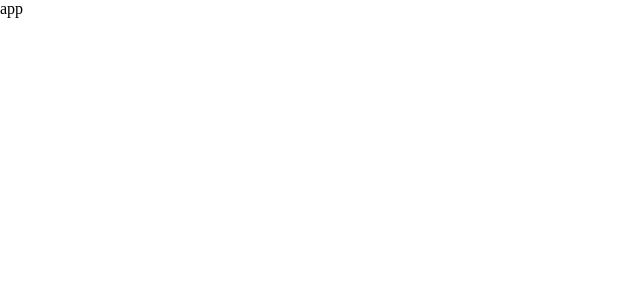
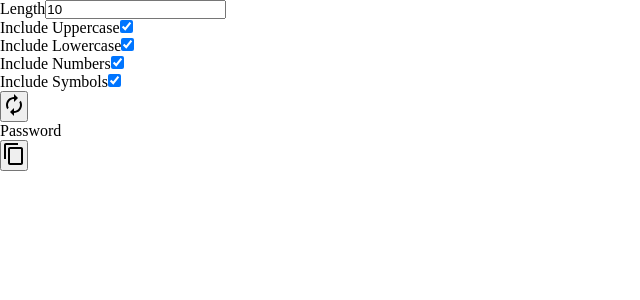
Before and after one commit to liquidwater0/password-generator, a React (Vite) app: page / in a window 1280 px wide. Shown: the top 300 px of the page, without its empty margins (0-640 px from the left). Built offline with nearby package versions, Linux system fonts and the light colour scheme.

Commit message:
add html and some state

```diff
--- a/index.html
+++ b/index.html
@@ -4,7 +4,7 @@
     <meta charset="UTF-8" />
     <link rel="icon" type="image/svg+xml" href="/vite.svg" />
     <meta name="viewport" content="width=device-width, initial-scale=1.0" />
-    <title>Vite + React + TS</title>
+    <title>Password Generator</title>
   </head>
   <body>
     <div id="root"></div>
--- a/package.json
+++ b/package.json
@@ -10,6 +10,10 @@
     "preview": "vite preview"
   },
   "dependencies": {
+    "@emotion/react": "^11.10.6",
+    "@emotion/styled": "^11.10.6",
+    "@mui/icons-material": "^5.11.16",
+    "@mui/material": "^5.12.2",
     "react": "^18.2.0",
     "react-dom": "^18.2.0",
     "sass": "^1.62.1"
--- a/src/App.tsx
+++ b/src/App.tsx
@@ -1,12 +1,95 @@
 import { useState } from 'react';
 import "./scss/App.scss";
+import { Autorenew, ContentCopy } from '@mui/icons-material';
 
 function App() {
-	const [count, setCount] = useState(0)
+	const [passwordLength, setPasswordLength] = useState<number>(10);
+	const [includeUppercase, setIncludeUppercase] = useState<boolean>(true);
+	const [includeLowercase, setIncludeLowercase] = useState<boolean>(true);
+	const [includeNumbers, setIncludeNumbers] = useState<boolean>(true);
+	const [includeSymbols, setIncludeSymbols] = useState<boolean>(true);
 
 	return (
 		<div className="App">
-			app
+			<aside className="side-bar">
+				<form onSubmit={event => event.preventDefault()}>
+					<ul>
+						<li>
+							<div className="form-input-item">
+								<label htmlFor="lengthInput">Length</label>
+								<input
+									className='number-input'
+									type="number"
+									value={passwordLength}
+									onChange={event => setPasswordLength(event.target.valueAsNumber)}
+								/>
+							</div>
+						</li>
+						<li>
+							<div className="form-checkbox-item">
+								<label htmlFor="uppercaseCheckbox">Include Uppercase</label>
+								<input
+									className='checkbox'
+									type="checkbox"
+									checked={includeUppercase}
+									onChange={event => setIncludeUppercase(event.target.checked)}
+								/>
+							</div>
+						</li>
+						<li>
+							<div className="form-checkbox-item">
+								<label htmlFor="uppercaseCheckbox">Include Lowercase</label>
+								<input
+									className='checkbox'
+									type="checkbox"
+									checked={includeLowercase}
+									onChange={event => setIncludeLowercase(event.target.checked)}
+								/>
+							</div>
+						</li>
+						<li>
+							<div className="form-checkbox-item">
+								<label htmlFor="uppercaseCheckbox">Include Numbers</label>
+								<input
+									className='checkbox'
+									type="checkbox"
+									checked={includeNumbers}
+									onChange={event => setIncludeNumbers(event.target.checked)}
+								/>
+							</div>
+						</li>
+						<li>
+							<div className="form-checkbox-item">
+								<label htmlFor="uppercaseCheckbox">Include Symbols</label>
+								<input
+									className='checkbox'
+									type="checkbox"
+									checked={includeSymbols}
+									onChange={event => setIncludeSymbols(event.target.checked)}
+								/>
+							</div>
+						</li>
+					</ul>
+
+					<button
+						className="generate-button"
+						type='button'
+						onClick={() => 4}
+					>
+						<Autorenew/>
+					</button>
+				</form>
+			</aside>
+
+			<div className="main">
+				<div className="password-container">
+					<div className="password">Password</div>
+					<div className="strength-meter"/>
+				</div>
+				<button className="copy-button">
+					<ContentCopy/>
+				</button>
+			</div>
 		</div>
 	)
 }
```
Also changed, not shown: 1 other file (tests, documents, lock files or other folders).
